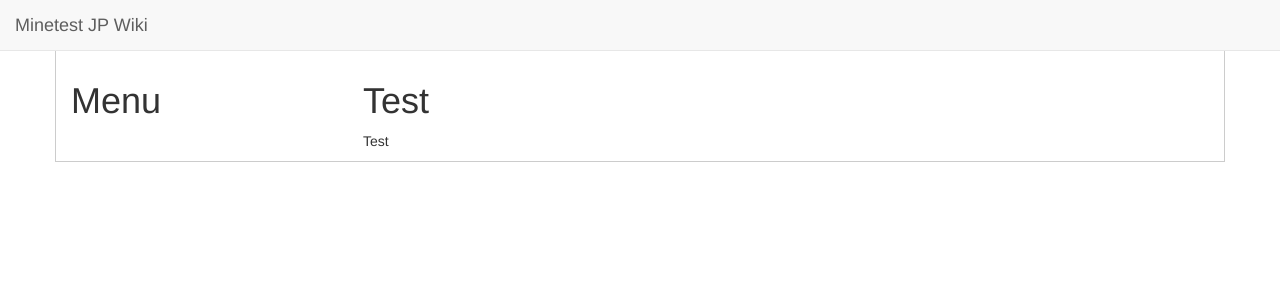
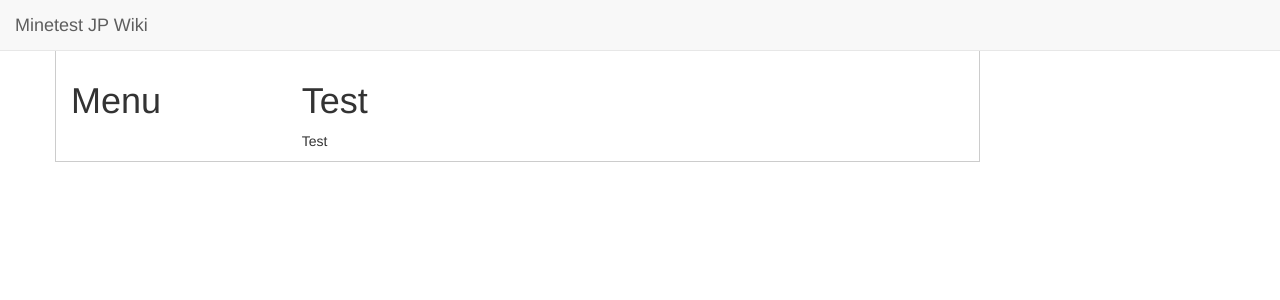
Before and after one commit to minetest-jp/wiki, a Jekyll site: the page built from index.md, in a window 1280 px wide. Shown: the top 300 px of the page. Built offline with Jekyll 4.4.1, drawn with Linux system fonts in a browser that asks for light colours.

Commit message:
Update default.html

```diff
--- a/_layouts/default.html
+++ b/_layouts/default.html
@@ -11,7 +11,7 @@
     </nav>
   </header>
 
-  <div class="row" style="padding-top: 60px; border: 1px solid #CCC">
+  <div class="row" style="width: 925; padding-top: 60px; border: 1px solid #CCC">
     <div class="col-xs-3">
       {% include menu.html %}
     </div>
```
